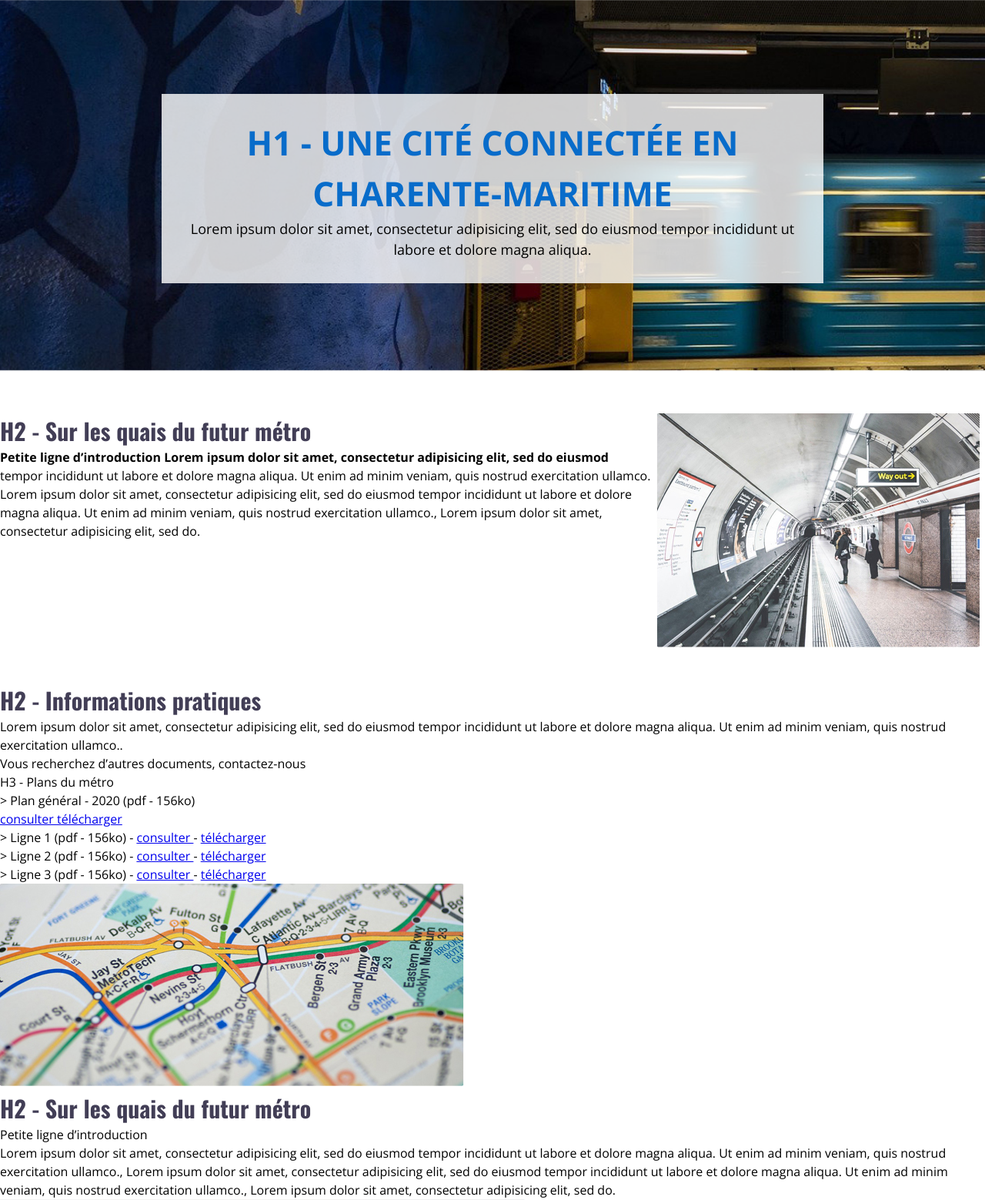
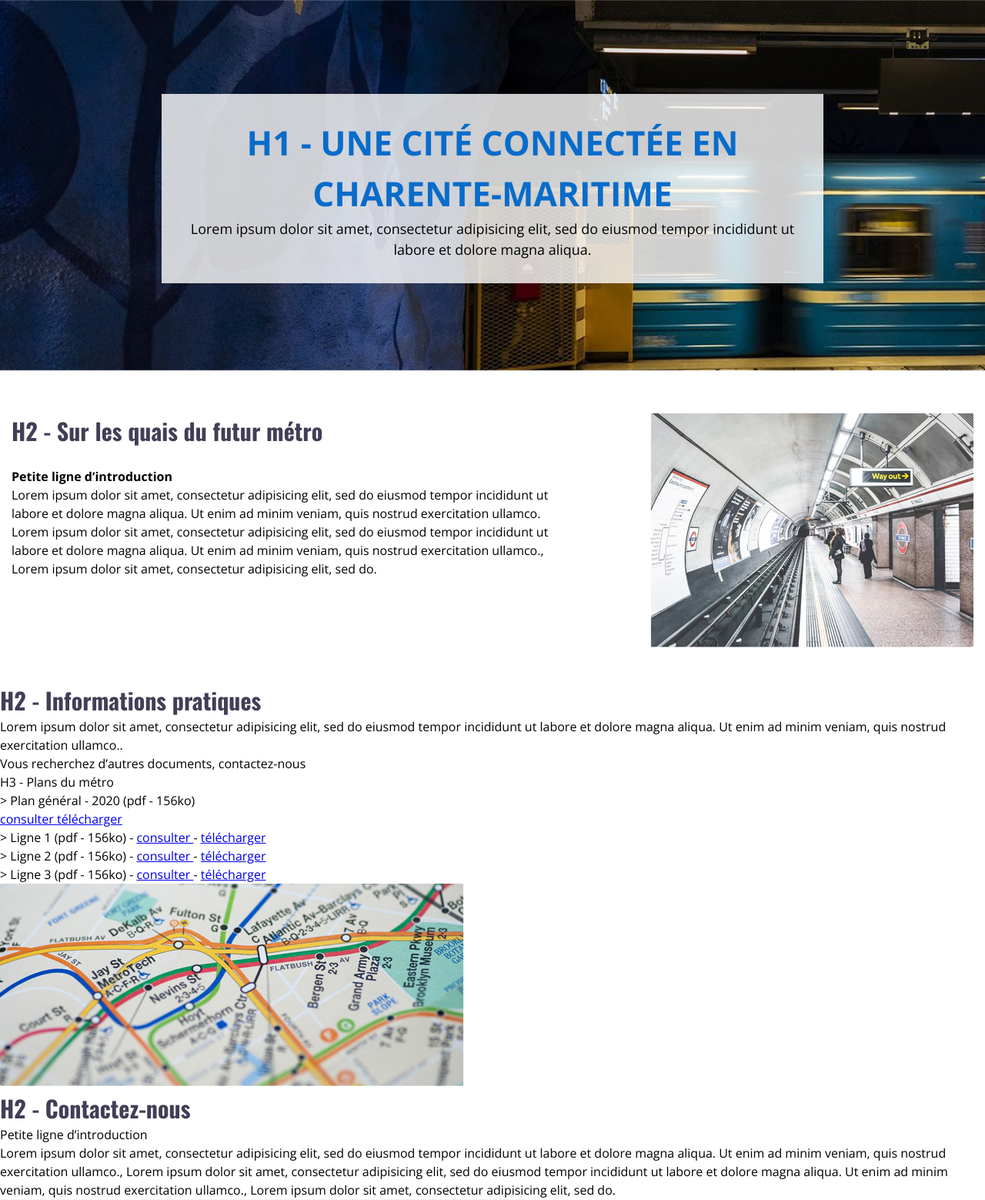
Before and after one commit to imsxndro/bwd2-labo, a PHP site: page /html/index.html in a window 1280 px wide. Shown: the part 141-1700 px from the top of the page at 77% size. Run offline with PHP 8.4, Linux system fonts and the light colour scheme.

Commit message:
h2-h3 - added & cleaned

```diff
--- a/html/assets/css/style.css
+++ b/html/assets/css/style.css
@@ -90,10 +90,16 @@ h1{
 #block-h2-quais {
   display: flex;
   padding: 55px 0 40px 0;
+  max-width: 1250px;
+}
+
+#block-h2-quais h2 {
+  padding: 0 0 25px;
 }
 
 #h2-texte-quais {
   flex: 2;
+  margin: 0 105px 0 0;
 }
 
 #h2-image-quais {
--- a/html/index.html
+++ b/html/index.html
@@ -31,17 +31,19 @@
       </nav>
     </header>
     <main>
+
       <section id="block-h1">
 				<div class="container">
 					<h1>H1 - Une cité connectée en charente-maritime</h1>
 					<p>Lorem ipsum dolor sit amet, consectetur adipisicing elit, sed do eiusmod tempor incididunt ut labore et dolore magna aliqua.</p>
 				</div>
       </section>
+
       <section id="block-h2-quais" class="container">
         <div id="h2-texte-quais">
           <h2>H2 - Sur les quais du futur métro</h2>
           <p>
-          Petite ligne d’introduction
+          Petite ligne d’introduction<br>
            Lorem ipsum dolor sit amet, consectetur adipisicing elit, sed do eiusmod tempor incididunt ut labore et dolore magna aliqua.
            Ut enim ad minim veniam, quis nostrud exercitation ullamco.
            Lorem ipsum dolor sit amet, consectetur adipisicing elit, sed do eiusmod tempor incididunt ut labore et dolore magna aliqua.
@@ -52,11 +54,11 @@
           <img src="assets/img/tube-1209419_1280.jpg">
         </div>
       </section>
-      <section>
+
+      <section id="block-h2-h3" class="container">
 					<h2>H2 - Informations pratiques</h2>
 					<p>Lorem ipsum dolor sit amet, consectetur adipisicing elit, sed do eiusmod tempor incididunt ut labore et dolore magna aliqua. Ut enim ad minim veniam, quis nostrud exercitation ullamco..<br />Vous recherchez d’autres documents, contactez-nous</p>
-				</section>
-				<section>
+
 					<h3>H3 - Plans du métro</h3>
 					<p>> Plan général - 2020 (pdf - 156ko)<br /></p>
 					<a href="#"> consulter </a>
@@ -64,12 +66,12 @@
 					<p>> Ligne 1  (pdf - 156ko) - <a href="#"> consulter </a> - <a href="#"> télécharger </a><br />
 					> Ligne 2 (pdf - 156ko) - <a href="#"> consulter </a> - <a href="#"> télécharger </a><br />
 					> Ligne 3 (pdf - 156ko) - <a href="#"> consulter </a> - <a href="#"> télécharger </a></p>
-				</section>
 					<img src="assets/img/nyc-4328896_1280.jpg" >
 				</section>
-			</div>
+
+    <section>
 			<div>
-				<h2>H2 - Sur les quais du futur métro</h2>
+				<h2>H2 - Contactez-nous</h2>
 				<p>Petite ligne d’introduction<br />Lorem ipsum dolor sit amet, consectetur adipisicing elit, sed do eiusmod tempor incididunt ut labore et dolore magna aliqua. Ut enim ad minim veniam, quis nostrud exercitation ullamco., Lorem ipsum dolor sit amet, consectetur adipisicing elit, sed do eiusmod tempor incididunt ut labore et dolore magna aliqua. Ut enim ad minim veniam, quis nostrud exercitation ullamco., Lorem ipsum dolor sit amet, consectetur adipisicing elit, sed do.</p>
 				<img src="assets/img/businessman-2308162_1280.jpg" >
 				<section>
@@ -97,12 +99,11 @@
     						<div>
     					</div>
 					</form>
+            </div>
 				</section>
-			</div>
+		</main>
 
-			</div>
 
-		</main>
 		<!-- Pied de page -->
 		<footer>
 			<div class="container">
```
